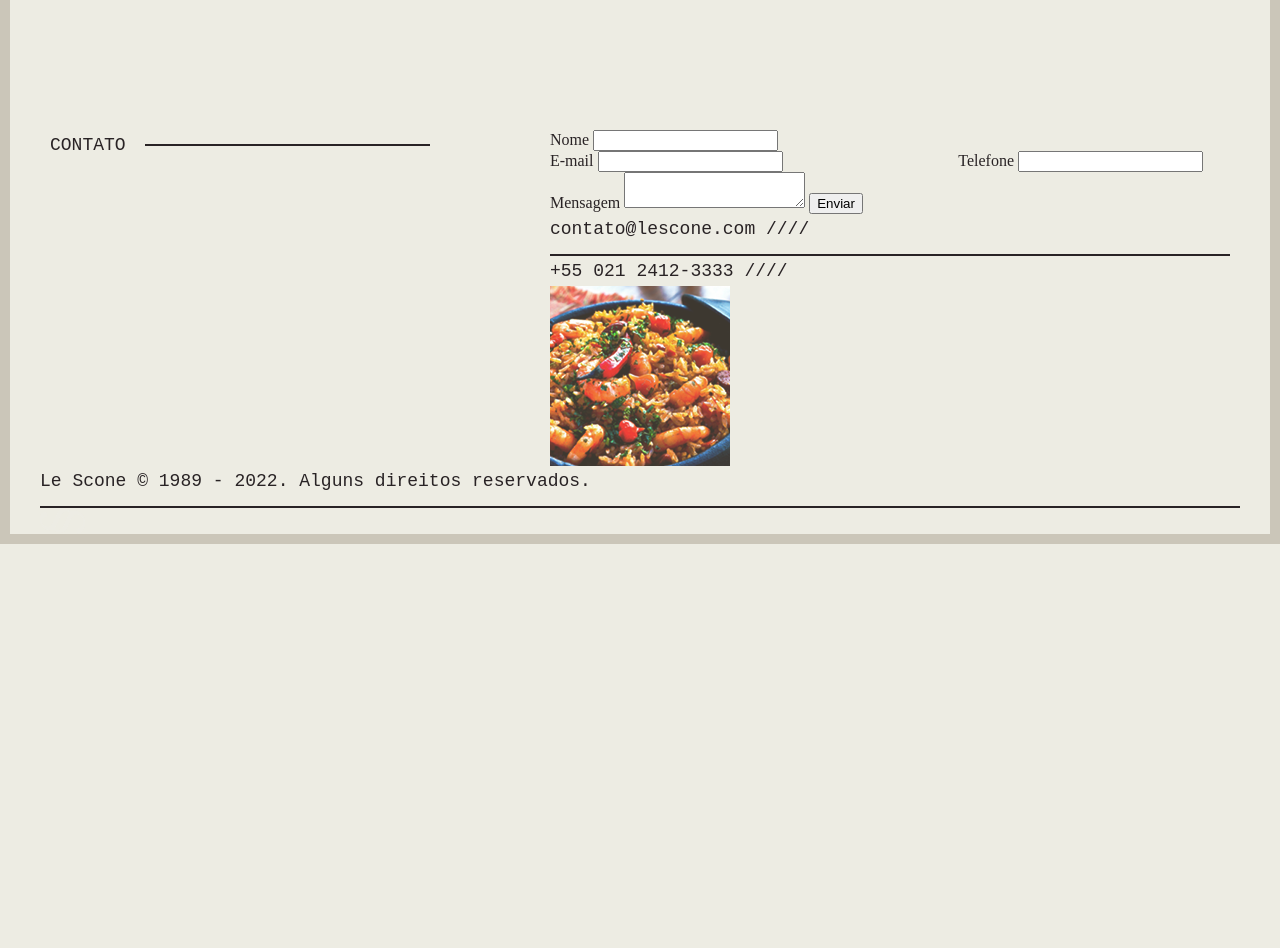
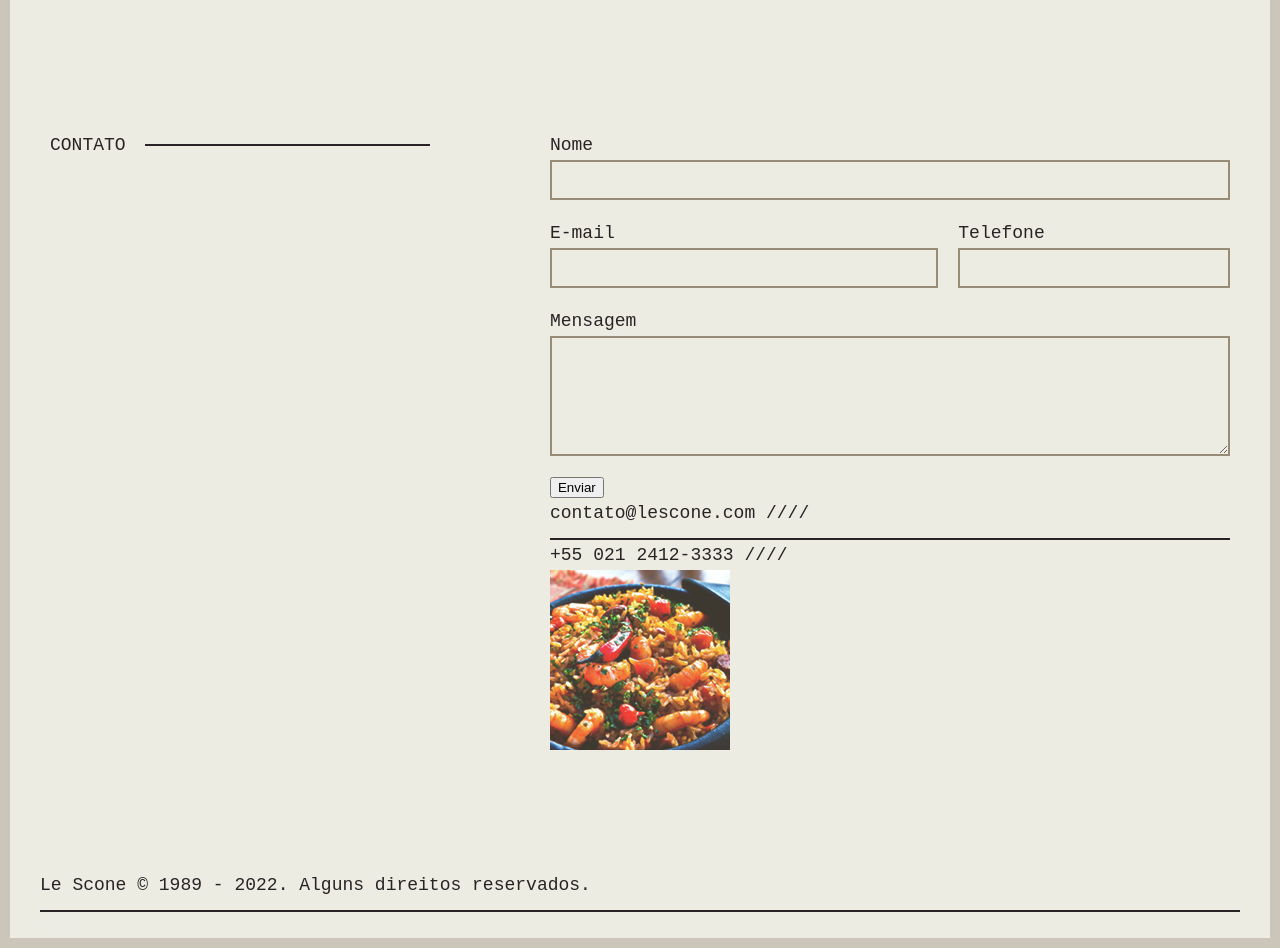
Before and after one commit to rodrigoalmeidagit/sass-projeto-lescone, a plain HTML site: page index.html in a window 1280 px wide. Shown: the part 1600-2548 px from the top of the page. Before the commit the page ends 2144 px from the top, so only its background shows below. Drawn offline with nearby package versions, Linux system fonts and the light colour scheme; files that its build step writes are made by us from their sources; a web font is replaced by a local one.

Commit message:
feat: add contact import

```diff
--- a/css/scss/style.scss
+++ b/css/scss/style.scss
@@ -4,3 +4,4 @@
 @import 'geral';
 @import 'intro';
 @import 'menu';
+@import 'contato';
```
